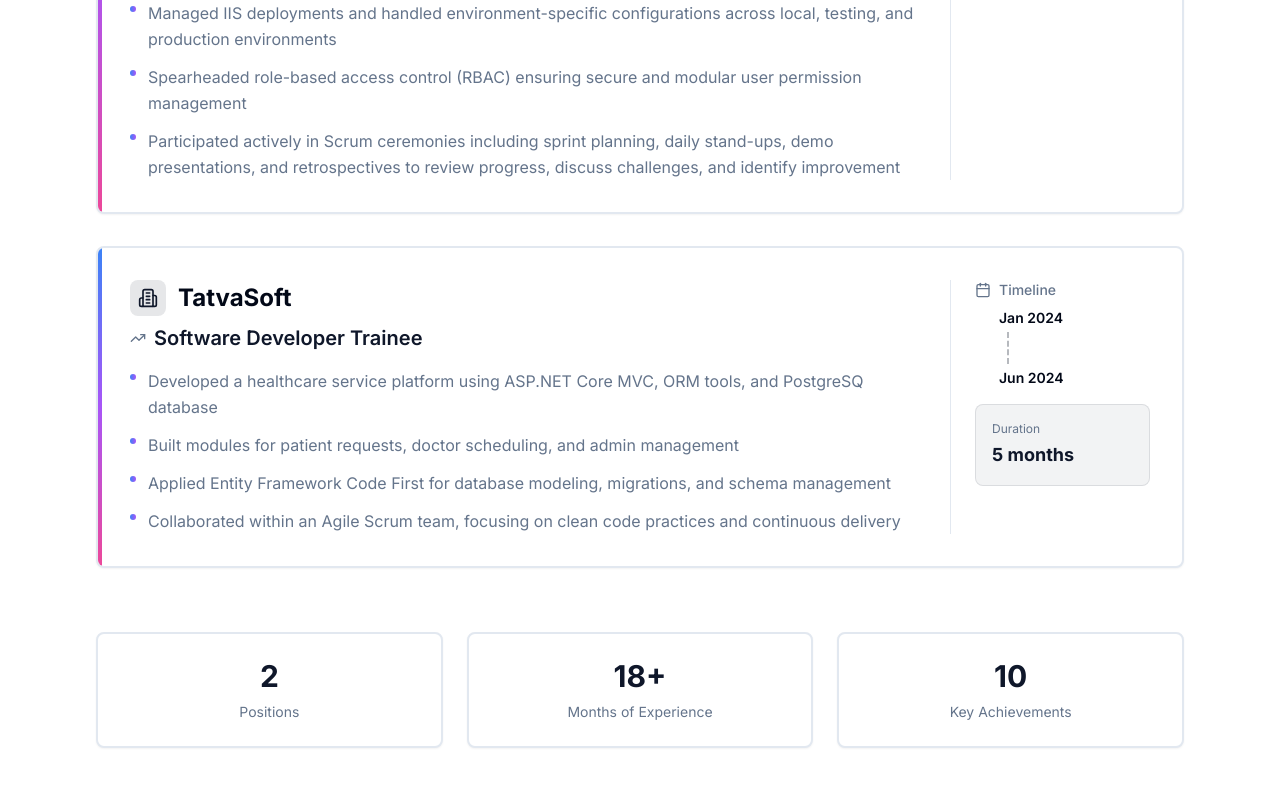
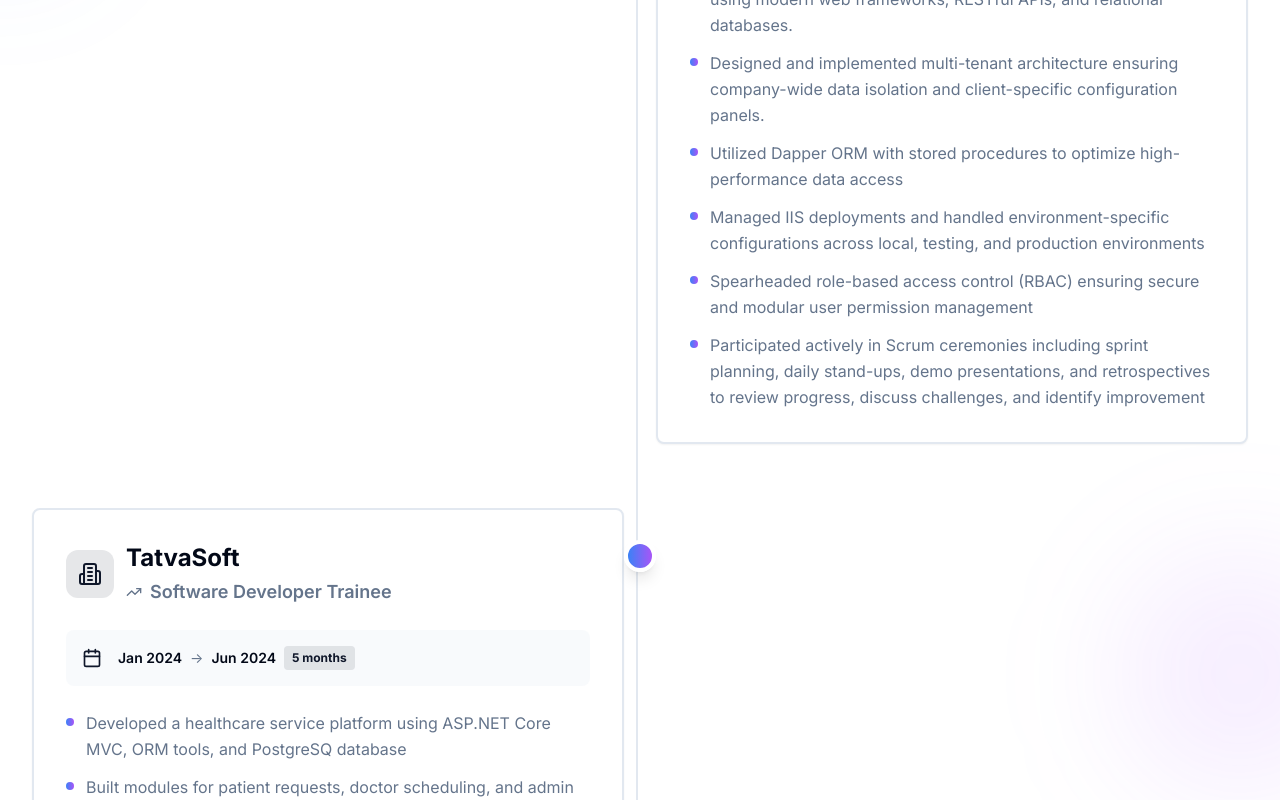
Before and after one commit to keyur1149/keyur1149.github.io, a React (Vite) app: page /experience in a window 1280 px wide. Shown: the part 700-1500 px from the top of the page. Built offline with nearby package versions, Linux system fonts and the light colour scheme.

Commit message:
Add scroll animations to experience section

```diff
--- a/src/components/Experience.tsx
+++ b/src/components/Experience.tsx
@@ -1,15 +1,58 @@
 
-import React, { useEffect, useState } from 'react';
-import { Calendar, Briefcase, Building2, TrendingUp } from 'lucide-react';
+import React, { useEffect, useState, useRef } from 'react';
+import { Calendar, Briefcase, Building2, TrendingUp, Sparkles } from 'lucide-react';
 import { Card, CardContent } from './ui/card';
 import portfolioData from '../data/portfolio.json';
 
 const Experience = () => {
   const [isVisible, setIsVisible] = useState(false);
+  const [visibleCards, setVisibleCards] = useState<Set<number>>(new Set());
+  const [scrollProgress, setScrollProgress] = useState(0);
   const { experience } = portfolioData;
+  const sectionRef = useRef<HTMLDivElement>(null);
+  const cardRefs = useRef<(HTMLDivElement | null)[]>([]);
 
   useEffect(() => {
     setIsVisible(true);
+
+    // Intersection Observer for cards
+    const observers = cardRefs.current.map((card, index) => {
+      if (!card) return null;
+
+      const observer = new IntersectionObserver(
+        (entries) => {
+          entries.forEach((entry) => {
+            if (entry.isIntersecting) {
+              setVisibleCards((prev) => new Set(prev).add(index));
+            }
+          });
+        },
+        { threshold: 0.2 }
+      );
+
+      observer.observe(card);
+      return observer;
+    });
+
+    // Scroll progress for timeline
+    const handleScroll = () => {
+      if (!sectionRef.current) return;
+
+      const rect = sectionRef.current.getBoundingClientRect();
+      const sectionHeight = rect.height;
+      const viewportHeight = window.innerHeight;
+      const scrolled = -rect.top;
+      const progress = Math.min(Math.max(scrolled / (sectionHeight - viewportHeight), 0), 1);
+      setScrollProgress(progress);
+    };
+
+    window.addEventListener('scroll', handleScroll);
+    handleScroll();
+
+    return () => {
+      observers.forEach((observer) => observer?.disconnect());
+      window.removeEventListener('scroll', handleScroll);
+    };
   }, []);
 
   const formatDate = (dateString: string) => {
@@ -30,15 +73,27 @@ const Experience = () => {
   };
 
   return (
-    <div className="min-h-screen pt-16 bg-background">
-      <div className="max-w-6xl mx-auto px-4 sm:px-6 lg:px-8 py-20">
+    <div ref={sectionRef} className="min-h-screen pt-16 bg-background relative overflow-hidden">
+      {/* Animated background elements */}
+      <div className="absolute inset-0 overflow-hidden pointer-events-none">
+        <div
+          className="absolute top-1/4 -left-20 w-40 h-40 bg-blue-500/10 rounded-full blur-3xl"
+          style={{ transform: `translateY(${scrollProgress * 100}px)` }}
+        />
+        <div
+          className="absolute bottom-1/4 -right-20 w-60 h-60 bg-purple-500/10 rounded-full blur-3xl"
+          style={{ transform: `translateY(${-scrollProgress * 150}px)` }}
+        />
+      </div>
+
+      <div className="max-w-7xl mx-auto px-4 sm:px-6 lg:px-8 py-20 relative">
         <div className={`transition-all duration-1000 ${isVisible ? 'opacity-100 translate-y-0' : 'opacity-0 translate-y-10'}`}>
           {/* Header */}
           <div className="text-center mb-20">
-            <div className="inline-flex items-center justify-center p-2 bg-primary/10 rounded-lg mb-4">
-              <Briefcase className="w-6 h-6 text-primary" />
+            <div className="inline-flex items-center justify-center p-3 bg-gradient-to-r from-blue-500/10 to-purple-500/10 rounded-2xl mb-6 backdrop-blur-sm border border-primary/10">
+              <Briefcase className="w-8 h-8 text-primary" />
             </div>
-            <h1 className="text-4xl lg:text-6xl font-bold text-foreground mb-4">
+            <h1 className="text-5xl lg:text-7xl font-bold bg-gradient-to-r from-foreground to-foreground/70 bg-clip-text text-transparent mb-6">
               Professional Journey
             </h1>
             <p className="text-xl text-muted-foreground max-w-2xl mx-auto">
@@ -46,122 +101,164 @@ const Experience = () => {
             </p>
           </div>
 
-          {/* Experience Grid */}
-          <div className="space-y-8">
-            {experience.map((exp, index) => (
+          {/* Timeline with scroll progress */}
+          <div className="relative">
+            {/* Animated timeline line */}
+            <div className="absolute left-8 lg:left-1/2 lg:-ml-1 top-0 w-0.5 h-full bg-border">
+              <div
+                className="w-full bg-gradient-to-b from-blue-500 via-purple-500 to-pink-500 transition-all duration-300 ease-out"
+                style={{ height: `${scrollProgress * 100}%` }}
+              />
+            </div>
+
+            {/* Experience Cards */}
+            <div className="space-y-16 relative">
+              {experience.map((exp, index) => {
+                const isLeft = index % 2 === 0;
+                const isCardVisible = visibleCards.has(index);
+
+                return (
+                  <div
+                    key={exp.id}
+                    ref={(el) => (cardRefs.current[index] = el)}
+                    className={`relative transition-all duration-700 ${
+                      isCardVisible
+                        ? 'opacity-100 translate-x-0'
+                        : `opacity-0 ${isLeft ? '-translate-x-20' : 'translate-x-20'}`
+                    }`}
+                  >
+                    <div className={`grid lg:grid-cols-2 gap-8 items-center ${!isLeft ? 'lg:grid-flow-dense' : ''}`}>
+                      {/* Timeline Dot */}
+                      <div className="absolute left-8 lg:left-1/2 lg:-ml-4 top-8 z-10">
+                        <div className={`relative transition-all duration-500 ${isCardVisible ? 'scale-100' : 'scale-0'}`}>
+                          <div className="w-8 h-8 rounded-full bg-gradient-to-r from-blue-500 to-purple-500 border-4 border-background shadow-lg">
+                            <div className="absolute inset-0 rounded-full bg-gradient-to-r from-blue-500 to-purple-500 animate-ping opacity-75" />
+                          </div>
+                          {exp.endDate === 'Present' && (
+                            <Sparkles className="absolute -top-1 -right-1 w-4 h-4 text-yellow-500 animate-pulse" />
+                          )}
+                        </div>
+                      </div>
+
+                      {/* Spacer for timeline */}
+                      <div className={`hidden lg:block ${isLeft ? 'lg:order-1' : 'lg:order-2'}`} />
+
+                      {/* Card Content */}
                       <Card
-                key={exp.id}
-                className={`group relative overflow-hidden border-2 hover:border-primary/50 transition-all duration-500 hover:shadow-2xl hover:shadow-primary/10 ${
-                  isVisible ? 'animate-fade-in' : 'opacity-0'
+                        className={`group relative overflow-hidden border-2 hover:border-primary/50 transition-all duration-500 hover:shadow-2xl hover:shadow-primary/20 ml-20 lg:ml-0 ${
+                          isLeft ? 'lg:order-2' : 'lg:order-1'
                         }`}
-                style={{ animationDelay: `${index * 200}ms` }}
                       >
-                {/* Gradient accent */}
-                <div className="absolute top-0 left-0 w-1 h-full bg-gradient-to-b from-blue-500 via-purple-500 to-pink-500" />
+                        {/* Animated gradient background */}
+                        <div className="absolute inset-0 bg-gradient-to-r from-blue-500/0 via-purple-500/0 to-pink-500/0 group-hover:from-blue-500/5 group-hover:via-purple-500/5 group-hover:to-pink-500/5 transition-all duration-700" />
 
-                {/* Glow effect on hover */}
-                <div className="absolute inset-0 bg-gradient-to-r from-blue-500/5 via-purple-500/5 to-pink-500/5 opacity-0 group-hover:opacity-100 transition-opacity duration-500" />
+                        {/* Top gradient accent */}
+                        <div className="absolute top-0 left-0 right-0 h-1 bg-gradient-to-r from-blue-500 via-purple-500 to-pink-500 transform scale-x-0 group-hover:scale-x-100 transition-transform duration-500 origin-left" />
 
                         <CardContent className="p-8 relative">
-                  <div className="grid md:grid-cols-[1fr,auto] gap-6">
-                    {/* Left: Main Content */}
-                    <div className="space-y-4">
-                      {/* Company & Role */}
-                      <div className="space-y-2">
-                        <div className="flex items-center gap-3 mb-2">
-                          <div className="p-2 bg-primary/10 rounded-lg">
-                            <Building2 className="w-5 h-5 text-primary" />
+                          {/* Header */}
+                          <div className="flex items-start justify-between mb-6">
+                            <div className="flex items-center gap-3">
+                              <div className="p-3 bg-primary/10 rounded-xl group-hover:scale-110 transition-transform duration-300">
+                                <Building2 className="w-6 h-6 text-primary" />
                               </div>
-                          <h3 className="text-2xl font-bold text-foreground">
+                              <div>
+                                <h3 className="text-2xl font-bold text-foreground group-hover:text-primary transition-colors">
                                   {exp.company}
                                 </h3>
+                                <div className="flex items-center gap-2 mt-1">
+                                  <TrendingUp className="w-4 h-4 text-muted-foreground" />
+                                  <p className="text-lg font-semibold text-muted-foreground">
+                                    {exp.position}
+                                  </p>
+                                </div>
+                              </div>
+                            </div>
+
                             {exp.endDate === 'Present' && (
-                            <span className="px-3 py-1 bg-green-500/10 text-green-600 dark:text-green-400 text-xs font-semibold rounded-full border border-green-500/20">
+                              <span className="px-3 py-1 bg-green-500/10 text-green-600 dark:text-green-400 text-xs font-bold rounded-full border border-green-500/30 animate-pulse">
                                 Current
                               </span>
                             )}
                           </div>
 
-                        <div className="flex items-center gap-2">
-                          <TrendingUp className="w-4 h-4 text-muted-foreground" />
-                          <h4 className="text-xl font-semibold text-primary">
-                            {exp.position}
-                          </h4>
+                          {/* Timeline Info */}
+                          <div className="flex items-center gap-4 mb-6 p-4 bg-muted/50 rounded-lg">
+                            <Calendar className="w-5 h-5 text-primary" />
+                            <div className="flex items-center gap-2 text-sm">
+                              <span className="font-semibold text-foreground">{formatDate(exp.startDate)}</span>
+                              <span className="text-muted-foreground">→</span>
+                              <span className="font-semibold text-foreground">{formatDate(exp.endDate)}</span>
+                              <span className="px-2 py-1 bg-primary/10 text-primary text-xs font-bold rounded">
+                                {calculateDuration(exp.startDate, exp.endDate)}
+                              </span>
                             </div>
                           </div>
 
-                      {/* Description Points */}
-                      <ul className="space-y-3 mt-6">
+                          {/* Description */}
+                          <ul className="space-y-3">
                             {exp.description.map((point, idx) => (
-                          <li key={idx} className="flex items-start gap-3 text-muted-foreground hover:text-foreground transition-colors group/item">
-                            <div className="mt-1.5 min-w-[6px] h-[6px] rounded-full bg-gradient-to-r from-blue-500 to-purple-500 group-hover/item:scale-150 transition-transform" />
-                            <span className="leading-relaxed">{point.trim()}</span>
+                              <li
+                                key={idx}
+                                className="flex items-start gap-3 text-muted-foreground hover:text-foreground transition-all duration-300 group/item"
+                                style={{
+                                  transitionDelay: isCardVisible ? `${idx * 100}ms` : '0ms',
+                                  transform: isCardVisible ? 'translateX(0)' : 'translateX(-10px)',
+                                  opacity: isCardVisible ? 1 : 0
+                                }}
+                              >
+                                <div className="mt-2 min-w-[8px] h-[8px] rounded-full bg-gradient-to-r from-blue-500 to-purple-500 group-hover/item:scale-150 group-hover/item:shadow-lg group-hover/item:shadow-purple-500/50 transition-all duration-300" />
+                                <span className="leading-relaxed flex-1">{point.trim()}</span>
                               </li>
                             ))}
                           </ul>
+                        </CardContent>
+                      </Card>
                     </div>
-
-                    {/* Right: Timeline Info */}
-                    <div className="md:border-l md:pl-6 md:min-w-[200px] space-y-4">
-                      <div className="flex flex-col gap-4">
-                        {/* Date Range */}
-                        <div className="space-y-2">
-                          <div className="flex items-center gap-2 text-muted-foreground">
-                            <Calendar className="w-4 h-4" />
-                            <span className="text-sm font-medium">Timeline</span>
                   </div>
-                          <div className="pl-6 space-y-1">
-                            <p className="text-sm font-semibold text-foreground">
-                              {formatDate(exp.startDate)}
-                            </p>
-                            <div className="h-8 border-l-2 border-dashed border-primary/30 ml-2" />
-                            <p className="text-sm font-semibold text-foreground">
-                              {formatDate(exp.endDate)}
-                            </p>
+                );
+              })}
             </div>
           </div>
 
-                        {/* Duration Badge */}
-                        <div className="bg-primary/5 border border-primary/10 rounded-lg p-4">
-                          <p className="text-xs text-muted-foreground mb-1">Duration</p>
-                          <p className="text-lg font-bold text-primary">
-                            {calculateDuration(exp.startDate, exp.endDate)}
-                          </p>
+          {/* Stats Section with scroll animation */}
+          <div
+            className={`mt-20 grid grid-cols-1 md:grid-cols-3 gap-6 transition-all duration-1000 ${
+              scrollProgress > 0.7 ? 'opacity-100 translate-y-0' : 'opacity-0 translate-y-10'
+            }`}
+          >
+            <Card className="relative overflow-hidden group border-2 hover:border-primary/50 transition-all duration-300">
+              <div className="absolute inset-0 bg-gradient-to-br from-blue-500/10 to-transparent opacity-0 group-hover:opacity-100 transition-opacity" />
+              <CardContent className="text-center p-8 relative">
+                <div className="text-5xl font-bold bg-gradient-to-r from-blue-500 to-purple-500 bg-clip-text text-transparent mb-2">
+                  {experience.length}
                 </div>
-                      </div>
-                    </div>
-                  </div>
+                <div className="text-sm text-muted-foreground font-medium">Positions Held</div>
               </CardContent>
             </Card>
-            ))}
-          </div>
 
-          {/* Bottom Stats */}
-          <div className="mt-16 grid grid-cols-1 md:grid-cols-3 gap-6">
-            <Card className="text-center p-6 border-2 hover:border-primary/50 transition-colors">
-              <div className="text-3xl font-bold text-primary mb-2">
-                {experience.length}
-              </div>
-              <div className="text-sm text-muted-foreground">Positions</div>
-            </Card>
-            <Card className="text-center p-6 border-2 hover:border-primary/50 transition-colors">
-              <div className="text-3xl font-bold text-primary mb-2">
+            <Card className="relative overflow-hidden group border-2 hover:border-primary/50 transition-all duration-300">
+              <div className="absolute inset-0 bg-gradient-to-br from-purple-500/10 to-transparent opacity-0 group-hover:opacity-100 transition-opacity" />
+              <CardContent className="text-center p-8 relative">
+                <div className="text-5xl font-bold bg-gradient-to-r from-purple-500 to-pink-500 bg-clip-text text-transparent mb-2">
                   {experience.reduce((sum, exp) => {
-                  const months = (() => {
                     const start = new Date(exp.startDate);
                     const end = exp.endDate === 'Present' ? new Date() : new Date(exp.endDate);
-                    return (end.getFullYear() - start.getFullYear()) * 12 + (end.getMonth() - start.getMonth());
-                  })();
-                  return sum + months;
+                    return sum + (end.getFullYear() - start.getFullYear()) * 12 + (end.getMonth() - start.getMonth());
                   }, 0)}+
                 </div>
-              <div className="text-sm text-muted-foreground">Months of Experience</div>
+                <div className="text-sm text-muted-foreground font-medium">Months of Experience</div>
+              </CardContent>
             </Card>
-            <Card className="text-center p-6 border-2 hover:border-primary/50 transition-colors">
-              <div className="text-3xl font-bold text-primary mb-2">
+
+            <Card className="relative overflow-hidden group border-2 hover:border-primary/50 transition-all duration-300">
+              <div className="absolute inset-0 bg-gradient-to-br from-pink-500/10 to-transparent opacity-0 group-hover:opacity-100 transition-opacity" />
+              <CardContent className="text-center p-8 relative">
+                <div className="text-5xl font-bold bg-gradient-to-r from-pink-500 to-orange-500 bg-clip-text text-transparent mb-2">
                   {experience.reduce((sum, exp) => sum + exp.description.length, 0)}
                 </div>
-              <div className="text-sm text-muted-foreground">Key Achievements</div>
+                <div className="text-sm text-muted-foreground font-medium">Key Achievements</div>
+              </CardContent>
             </Card>
           </div>
         </div>
```
Lines whose indentation alone changed are shown as unchanged.
